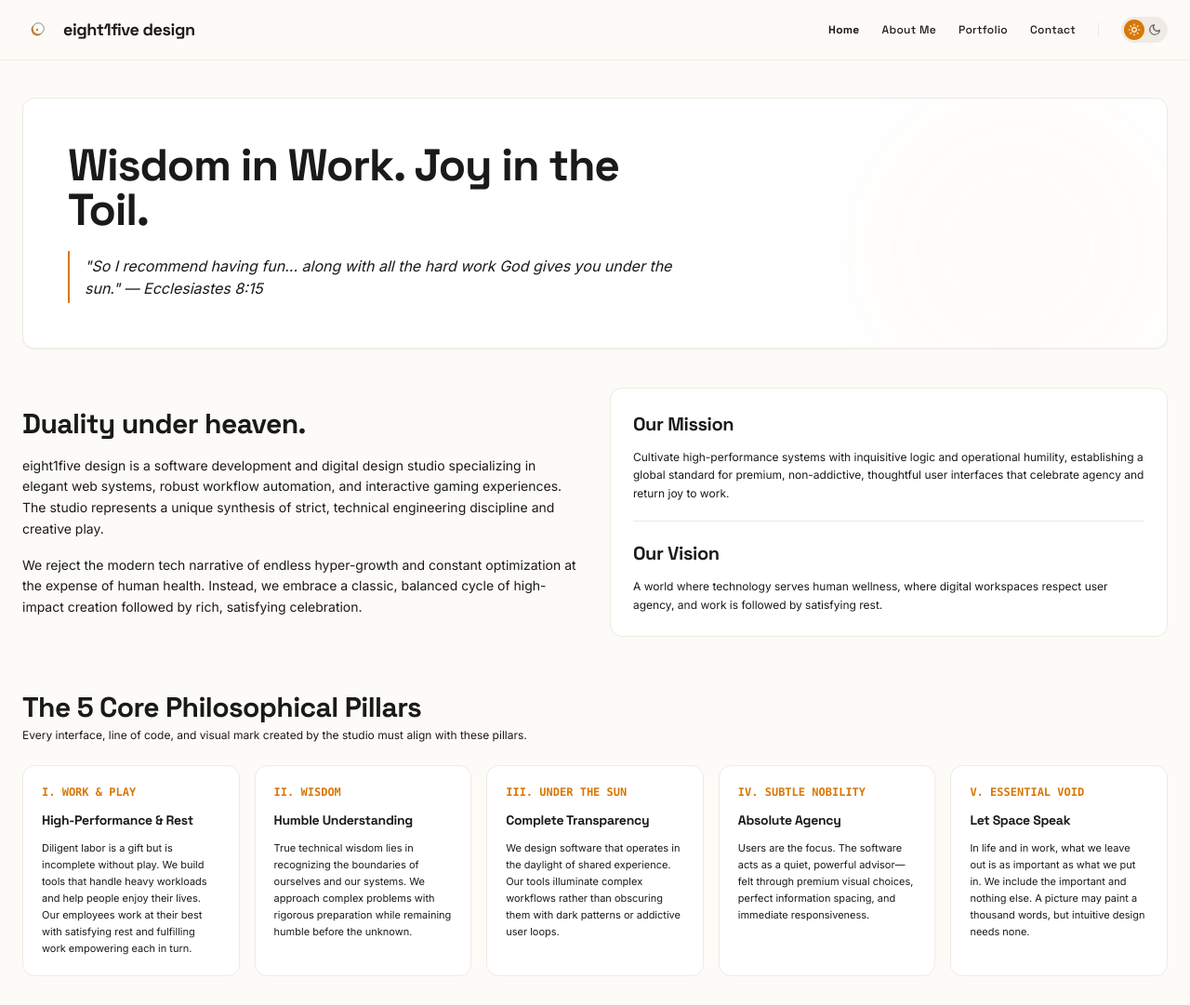
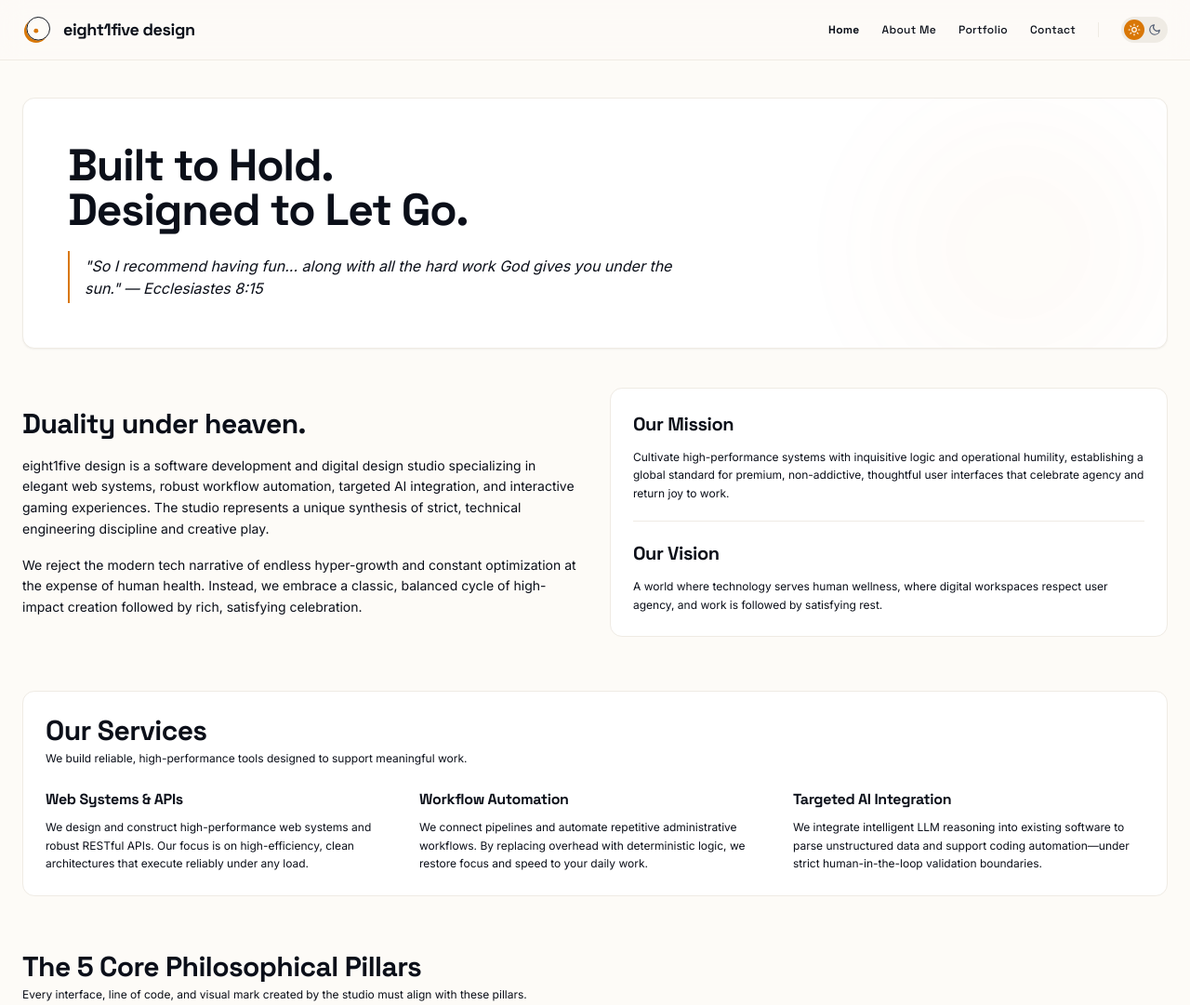
Before and after one commit to higherkey/eight-one-five-design, an Eleventy site: page index.html in a window 1280 px wide. Shown: the top 1081 px of the page at 93% size. Built offline with nearby package versions, Linux system fonts and the light colour scheme; Eleventy itself is replaced by a stand-in of ours; files that its build step writes are made by us from their sources.

Commit message:
style: updated per new style guide

```diff
--- a/_includes/layouts/base.njk
+++ b/_includes/layouts/base.njk
@@ -57,10 +57,10 @@
         <a href="/" class="hover:opacity-80 transition-opacity flex-shrink-0" aria-label="home page logo">
           <svg class="w-8 h-8" viewBox="0 0 400 400" fill="none" xmlns="http://www.w3.org/2000/svg" role="img" aria-labelledby="logo-title">
             <title id="logo-title">eight1five design solar eclipse logo</title>
-            <circle cx="200" cy="200" r="80" fill="var(--accent)" />
-            <circle cx="215" cy="185" r="80" fill="var(--bg-main)" />
-            <circle cx="215" cy="185" r="76" fill="none" stroke="var(--text-main)" stroke-width="6" />
-            <circle cx="200" cy="200" r="15" fill="var(--accent)" />
+            <circle cx="185" cy="215" r="160" fill="var(--accent)" />
+            <circle cx="215" cy="185" r="160" fill="var(--bg-main)" />
+            <circle cx="215" cy="185" r="154" fill="none" stroke="var(--text-main)" stroke-width="12" />
+            <circle cx="185" cy="215" r="30" fill="var(--accent)" />
           </svg>
         </a>
         <div class="flex flex-col">
--- a/index.html
+++ b/index.html
@@ -12,7 +12,11 @@ activeTab: home
       <div class="w-full p-8 md:p-12 border border-[var(--border)] custom-radius bg-[var(--bg-card)] relative overflow-hidden shadow-sm flex flex-col md:flex-row justify-between items-start md:items-center gap-6">
         <div class="absolute right-0 top-0 w-80 h-80 rounded-full bg-[var(--accent)] opacity-[0.025] blur-3xl pointer-events-none"></div>
         <div class="flex flex-col gap-3 max-w-2xl">
-          <h1 class="font-heading text-3xl md:text-5xl font-extrabold tracking-tight text-main">Wisdom in Work. Joy in the Toil.</h1>
+          <h1 class="font-heading text-3xl md:text-5xl font-extrabold tracking-tight text-main">
+            Built to Hold.
+            <br>
+            Designed to Let Go.
+          </h1>
           <p class="text-base italic text-muted border-l-2 border-[var(--accent)] pl-4 py-1 mt-2">
             "So I recommend having fun... along with all the hard work God gives you under the sun." — Ecclesiastes 8:15
           </p>
@@ -24,7 +28,7 @@ activeTab: home
         <div class="flex flex-col justify-center gap-4">
           <h2 class="font-heading text-2xl md:text-3xl font-bold text-main">Duality under heaven.</h2>
           <p class="text-sm text-muted leading-relaxed">
-            eight1five design is a software development and digital design studio specializing in elegant web systems, robust workflow automation, and interactive gaming experiences. The studio represents a unique synthesis of strict, technical engineering discipline and creative play.
+            eight1five design is a software development and digital design studio specializing in elegant web systems, robust workflow automation, targeted AI integration, and interactive gaming experiences. The studio represents a unique synthesis of strict, technical engineering discipline and creative play.
           </p>
           <p class="text-sm text-muted leading-relaxed">
             We reject the modern tech narrative of endless hyper-growth and constant optimization at the expense of human health. Instead, we embrace a classic, balanced cycle of high-impact creation followed by rich, satisfying celebration.
@@ -40,6 +44,36 @@ activeTab: home
           <p class="text-xs text-muted leading-relaxed">
             A world where technology serves human wellness, where digital workspaces respect user agency, and work is followed by satisfying rest.
           </p>
+        </div>
+      </div>
+
+      <!-- Services & Capabilities -->
+      <div class="mt-4 p-6 border border-[var(--border)] custom-radius bg-[var(--bg-card)] flex flex-col gap-6">
+        <div>
+          <h2 class="font-heading text-2xl md:text-3xl font-bold text-main">Our Services</h2>
+          <p class="text-xs text-muted mt-1">We build reliable, high-performance tools designed to support meaningful work.</p>
+        </div>
+        <div class="grid grid-cols-1 md:grid-cols-3 gap-6">
+          <div class="flex flex-col gap-2">
+            <h3 class="font-heading text-base font-bold text-main">Web Systems &amp; APIs</h3>
+            <p class="text-xs text-muted leading-relaxed">
+              We design and construct high-performance web systems and robust RESTful APIs. Our focus is on high-efficiency, clean architectures that execute reliably under any load.
+            </p>
+          </div>
+          <div class="h-px w-full bg-[var(--border)] md:hidden"></div>
+          <div class="flex flex-col gap-2">
+            <h3 class="font-heading text-base font-bold text-main">Workflow Automation</h3>
+            <p class="text-xs text-muted leading-relaxed">
+              We connect pipelines and automate repetitive administrative workflows. By replacing overhead with deterministic logic, we restore focus and speed to your daily work.
+            </p>
+          </div>
+          <div class="h-px w-full bg-[var(--border)] md:hidden"></div>
+          <div class="flex flex-col gap-2">
+            <h3 class="font-heading text-base font-bold text-main">Targeted AI Integration</h3>
+            <p class="text-xs text-muted leading-relaxed">
+              We integrate intelligent LLM reasoning into existing software to parse unstructured data and support coding automation—under strict human-in-the-loop validation boundaries.
+            </p>
+          </div>
         </div>
       </div>
 
--- a/style.css
+++ b/style.css
@@ -26,31 +26,31 @@
   --bg-main: #FDFBF7;
   --bg-card: #FFFFFF;
   --bg-input: #FFFFFF;
-  --text-main: #1A1A1A;
-  --text-muted: #555555;
+  --text-main: #0B0F19;       /* Deep Navy-Black / Obsidian Space Slate */
+  --text-muted: #4E5A70;      /* Muted Navy-Grey */
   --accent: #D97706;        /* Warm Amber */
   --accent-hover: #B45309;  /* Deep Amber */
   --accent-rgb: 217, 119, 6;
   --border: #EFEBE4;        /* Soft Limestone Warm Grey */
-  --shadow-sm: 0 2px 8px rgba(26, 26, 26, 0.02);
+  --shadow-sm: 0 2px 8px rgba(11, 15, 25, 0.02);
   --shadow-md: 0 10px 30px -10px rgba(217, 119, 6, 0.06);
   --shadow-lg: 0 20px 40px -15px rgba(217, 119, 6, 0.08);
 }
 
 /* Theme I: Grounded Wisdom — Authoritative (Dark Mode Overrides) */
 .theme-dark {
-  --bg-main: #0B0F19;       /* Obsidian Space Slate */
-  --bg-card: #111827;       /* Rich Graphite Card */
-  --bg-input: #1F2937;      /* Input Field Charcoal */
-  --text-main: #F8FAFC;     /* Crisp Linen White */
-  --text-muted: #94A3B8;    /* Cool Steel Grey */
-  --accent: #D4AF7A;        /* Muted Brass Gold */
-  --accent-hover: #C59B63;  /* Gilded Gold */
-  --accent-rgb: 212, 175, 122;
-  --border: #1F2937;        /* Obsidian Dark Border */
+  --bg-main: #0B0F19;       /* Obsidian Space Slate Background */
+  --bg-card: #131924;       /* Aligned Navy-Black Card */
+  --bg-input: #1D2433;      /* Navy-based input */
+  --text-main: #FDFBF7;     /* Crisp Warm Linen Text */
+  --text-muted: #8A9BB4;    /* Cool Slate / Steel Grey */
+  --accent: #D97706;        /* Shared Warm Amber */
+  --accent-hover: #B45309;  /* Shared Deep Amber */
+  --accent-rgb: 217, 119, 6;
+  --border: #1E293B;        /* Deep Navy-Slate Border */
   --shadow-sm: 0 2px 8px rgba(0, 0, 0, 0.2);
   --shadow-md: 0 10px 30px -10px rgba(0, 0, 0, 0.4);
-  --shadow-lg: 0 20px 40px -15px rgba(212, 175, 122, 0.04);
+  --shadow-lg: 0 20px 40px -15px rgba(217, 119, 6, 0.04);
 }
 
 /* Base Styles */
```
Also changed, not shown: about.html (+1 -4 lines).
